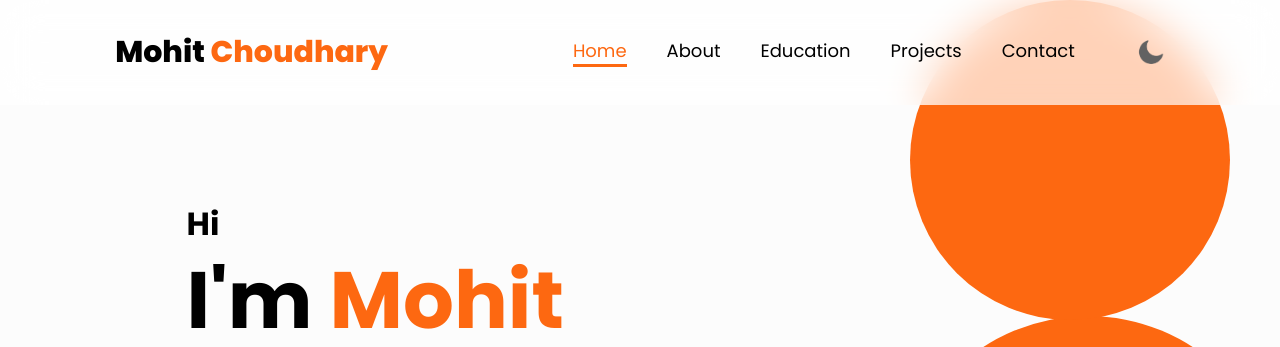
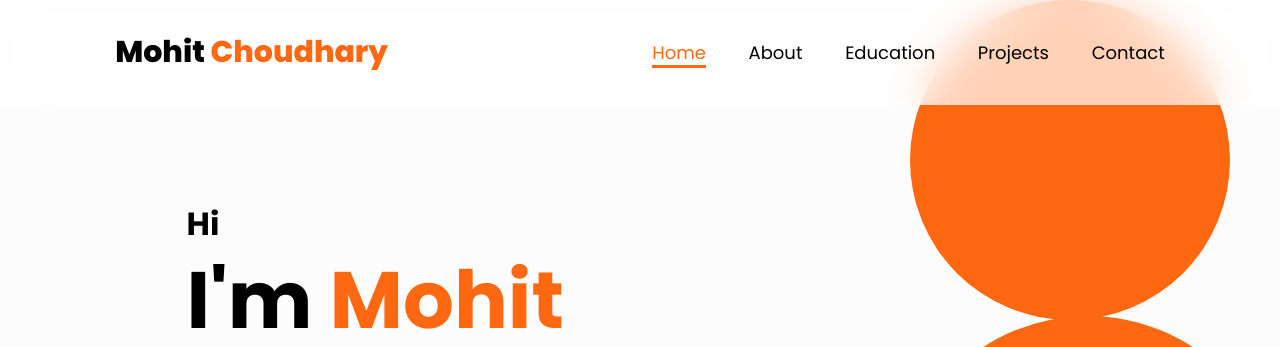
Before and after one commit to mohit22500/Portfolio_mohit, a plain HTML site: page index.html in a window 1280 px wide. Shown: the top 347 px of the page. Drawn offline with nearby package versions, Linux system fonts and the light colour scheme.

Commit message:
Index Update

```diff
--- a/index.html
+++ b/index.html
@@ -22,7 +22,7 @@
         <a href="#education">Education</a>
         <a href="#services">Projects</a>
         <a href="#contact">Contact</a>
-        <img src="./moon.png" class="dark-icon">
+
       </nav>
     </header>
 
--- a/style.css
+++ b/style.css
@@ -648,14 +648,3 @@ footer .social a:hover{
    }
 
 }
-.navbar{
-    display: flex;
-    justify-content: space-evenly;
-    align-items: center;
-}
-
-.dark-icon{
-    width: 30px;
-    margin-left: 60px;
-    cursor: pointer;
-}
```
